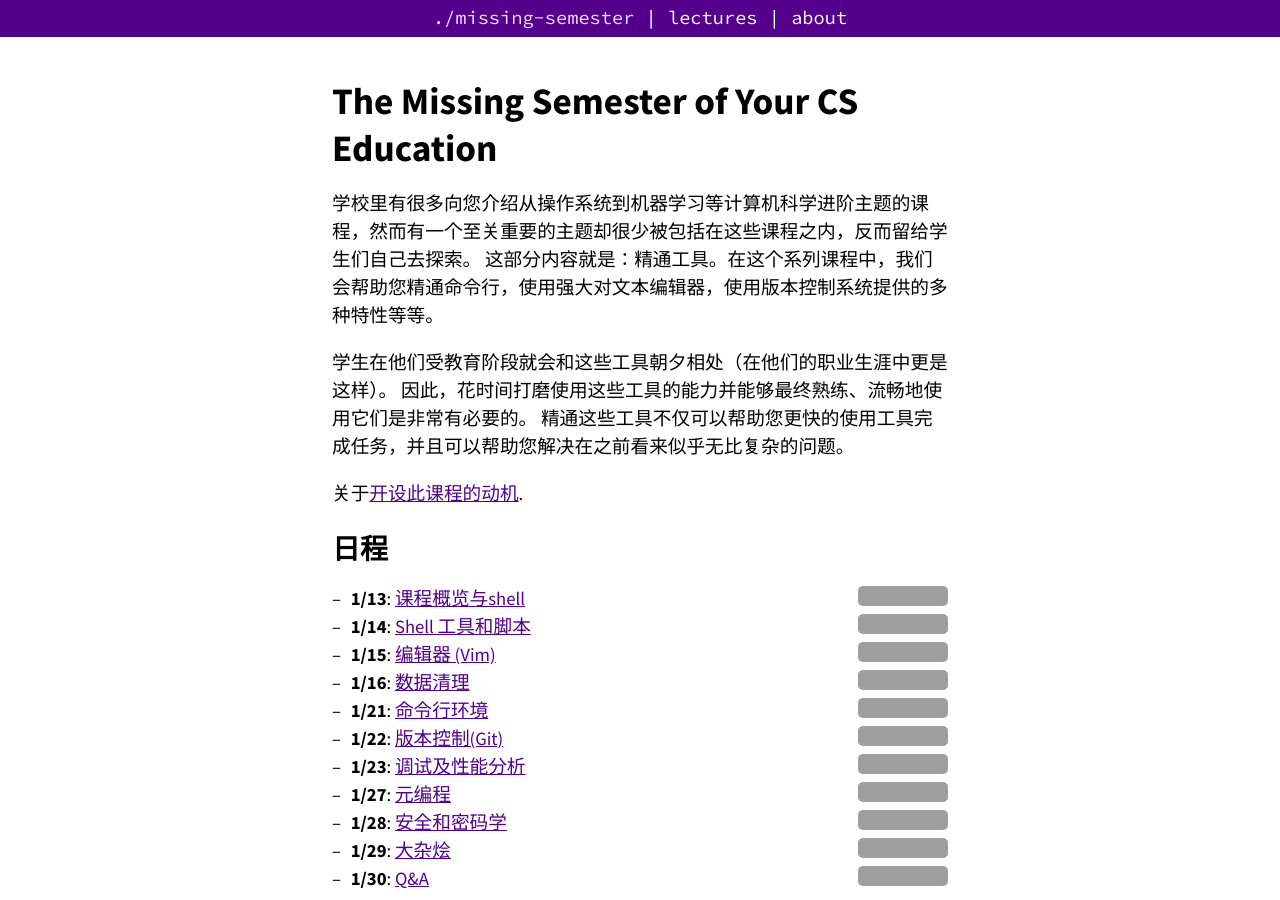
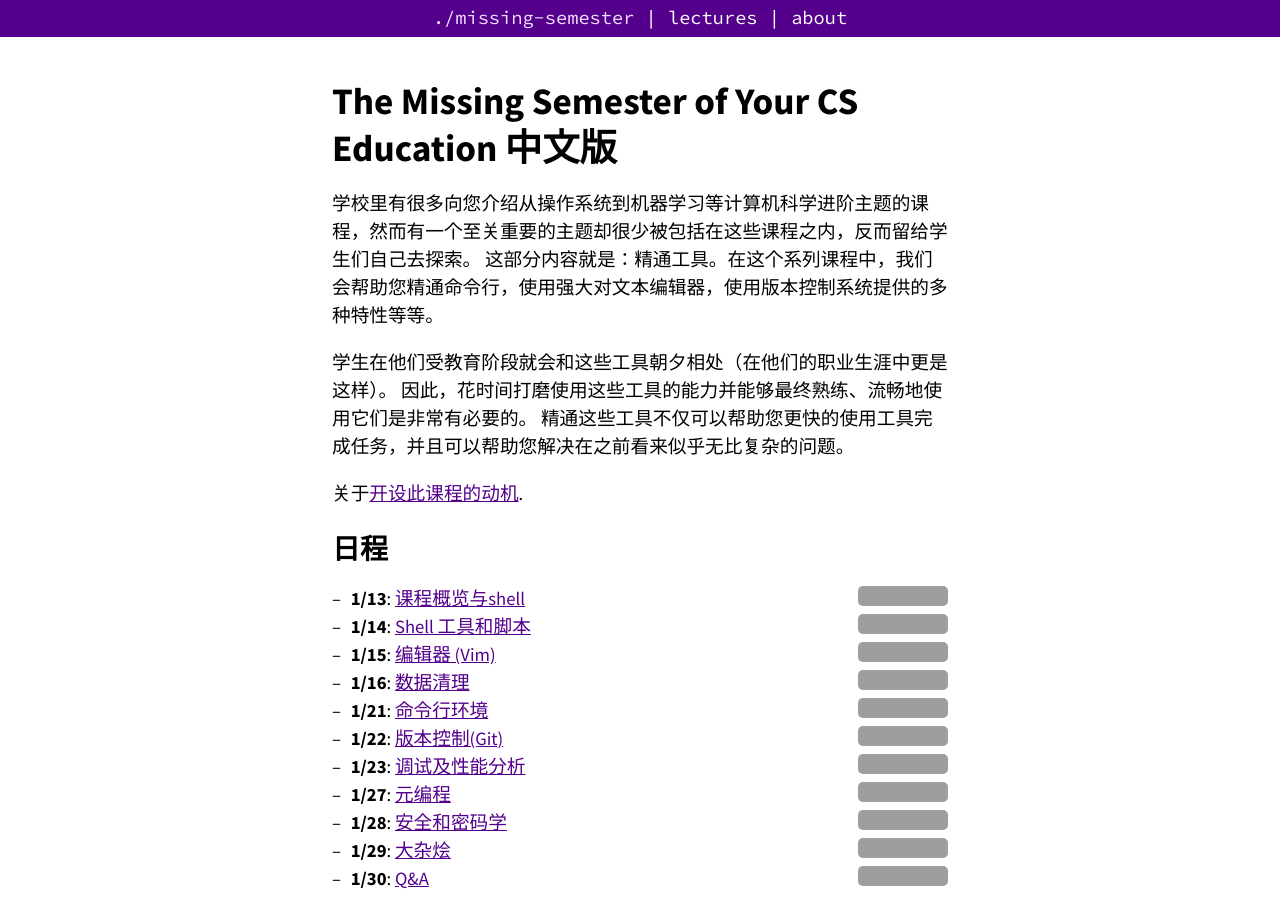
Before and after one commit to missing-semester-cn/missing-semester-cn.github.io, a Jekyll site: the page built from index.md, in a window 1280 px wide and 900 px high, cut to the strip 0-900 px from the top of the window. Built offline with Jekyll 4.4.1, drawn with Linux system fonts in a browser that asks for light colours; grey boxes are pictures that could not be loaded.

Commit message:
change title

```diff
--- a/index.md
+++ b/index.md
@@ -1,6 +1,6 @@
 ---
 layout: page
-title: The Missing Semester of Your CS Education
+title: The Missing Semester of Your CS Education 中文版
 ---
 
 学校里有很多向您介绍从操作系统到机器学习等计算机科学进阶主题的课程，然而有一个至关重要的主题却很少被包括在这些课程之内，反而留给学生们自己去探索。
```
